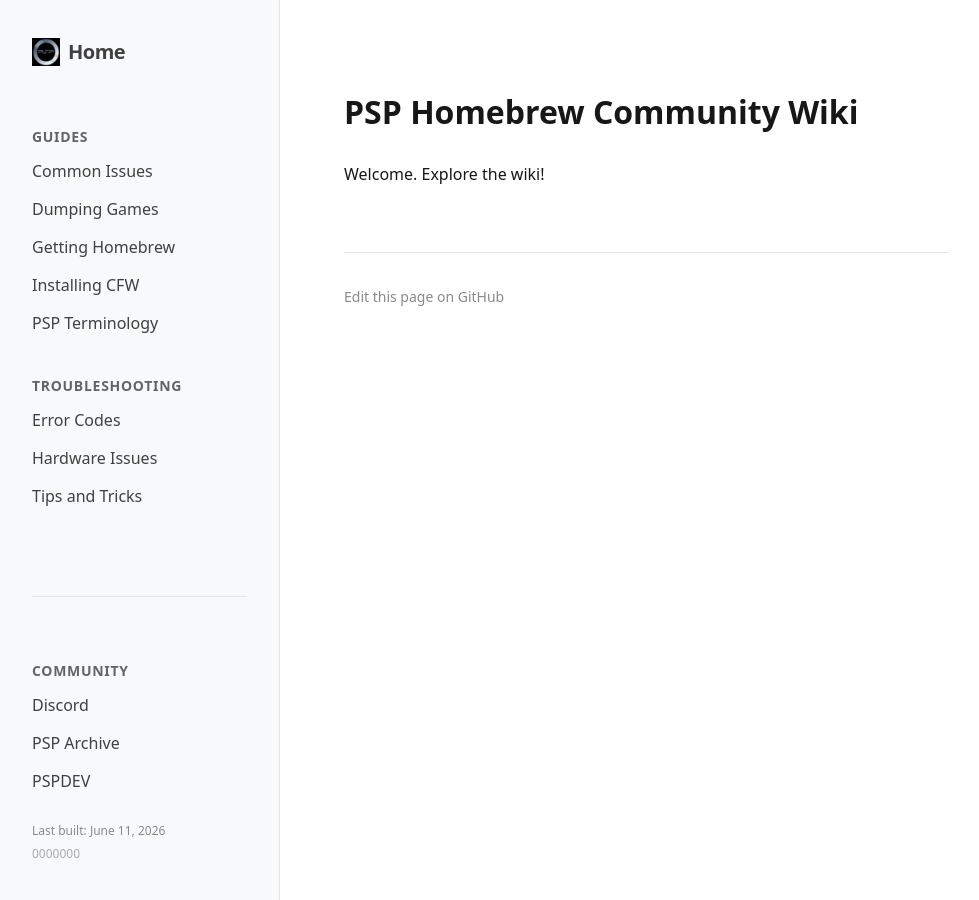
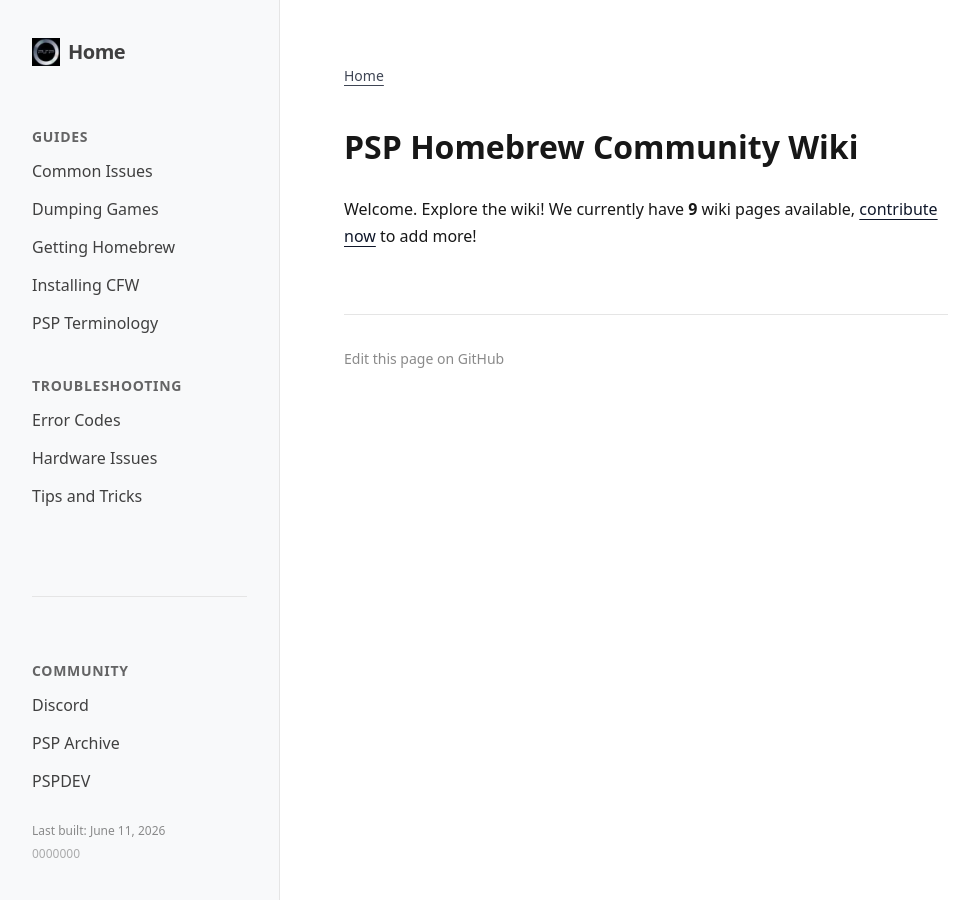
Before and after one commit to psp-homebrew-community/wiki, a Jekyll site: the page built from index.md, in a window 1280 px wide. Shown: the whole page, without its empty margins (0-979 px from the left). Built offline with Jekyll 4.4.1, drawn with Linux system fonts in a browser that asks for light colours.

Commit message:
we dont cache abot you, breadcrumbs+pagination and fixes to the layout.

```diff
--- a/_layouts/default.html
+++ b/_layouts/default.html
@@ -5,6 +5,9 @@
   <meta name="viewport" content="width=device-width, initial-scale=1">
   <title>{{ page.title }}</title>
   <link rel="icon" type="image/webp" href="{{ '/assets/images/psp.webp' | relative_url }}">
+  <meta http-equiv="Cache-Control" content="no-cache, no-store, must-revalidate">
+  <meta http-equiv="Pragma" content="no-cache">
+  <meta http-equiv="Expires" content="0">
   <style>
     :root {
       color-scheme: light dark;
@@ -179,6 +182,11 @@
       color: var(--sidebar-hover);
     }
 
+    .sidebar a.active {
+      color: var(--accent);
+      font-weight: bold;
+    }
+
     .external-links {
       margin-top: auto;
       padding-top: 2rem;
@@ -197,6 +205,22 @@
       padding: 2rem;
       max-width: 80ch;
       line-height: 1.7;
+    }
+
+    .breadcrumbs {
+      margin-bottom: 2rem;
+      font-size: 0.875rem;
+      color: var(--sidebar-text);
+      display: flex;
+      gap: 0.5rem;
+      opacity: 0.8;
+    }
+    .breadcrumbs a {
+      color: inherit;
+      text-decoration: none;
+    }
+    .breadcrumbs a:hover {
+      text-decoration: underline;
     }
 
     @media (min-width: 768px) {
@@ -279,7 +303,7 @@
           <h3>{{ group.name | replace: "/", "" | capitalize }}</h3>
           <ul>
             {% for p in group.items %}
-              <li><a href="{{ p.url | relative_url }}">{{ p.title | default: p.name }}</a></li>
+              <li><a href="{{ p.url | relative_url }}" {% if p.url == page.url %}class="active"{% endif %}>{{ p.title | default: p.name }}</a></li>
             {% endfor %}
           </ul>
         {% endif %}
@@ -302,6 +326,16 @@
     </nav>
 
     <main class="main-content">
+      <nav class="breadcrumbs" aria-label="Breadcrumb">
+        <a href="{{ '/' | relative_url }}">Home</a>
+        {% if page.dir != "/" %}
+          <span aria-hidden="true">/</span>
+          <span style="text-transform: capitalize;">{{ page.dir | replace: "/", "" }}</span>
+          <span aria-hidden="true">/</span>
+          <span aria-current="page">{{ page.title | default: page.name }}</span>
+        {% endif %}
+      </nav>
+
       {{ content }}
 
       {% if page.dir != "/" %}
--- a/index.md
+++ b/index.md
@@ -4,4 +4,4 @@
 ---
 # PSP Homebrew Community Wiki
 
-Welcome. Explore the wiki!
+Welcome. Explore the wiki! We currently have **{{ site.html_pages | size }}** wiki pages available, [contribute now](https://github.com/psp-homebrew-community/wiki) to add more!
```
